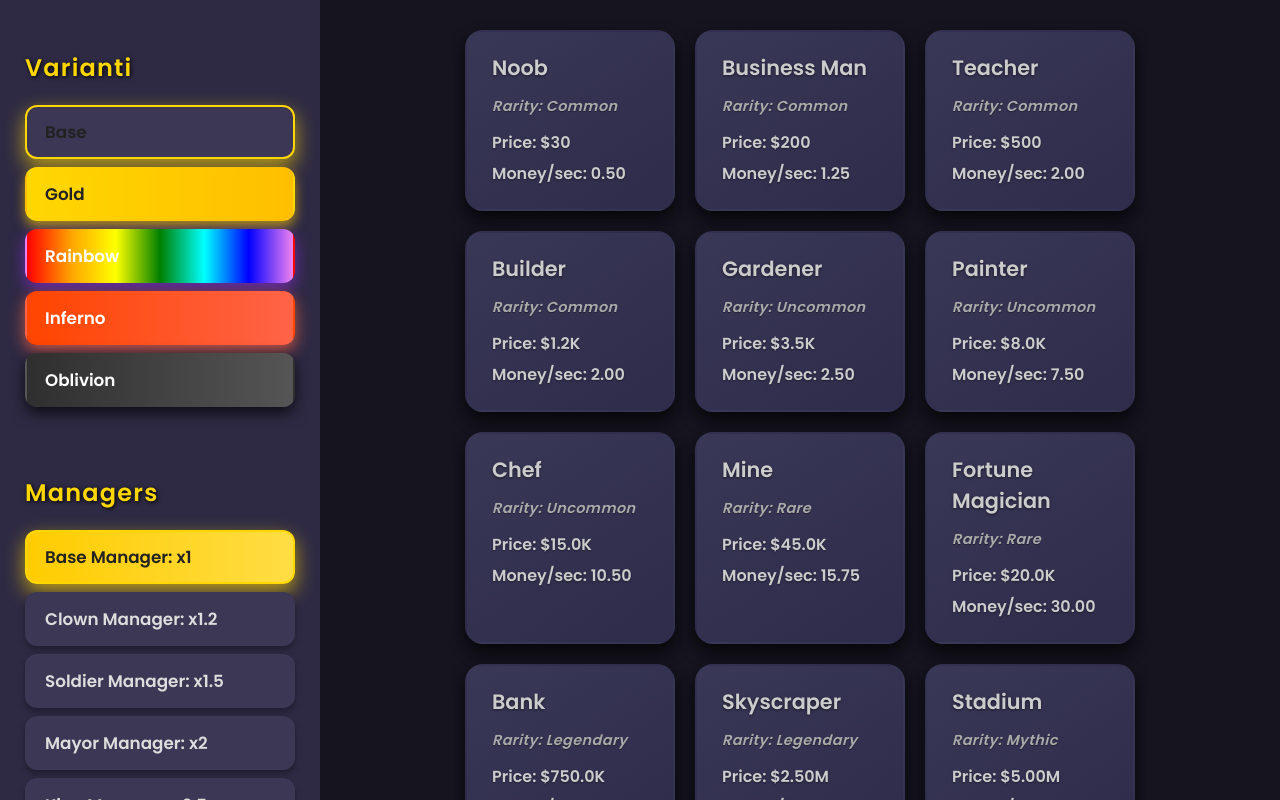
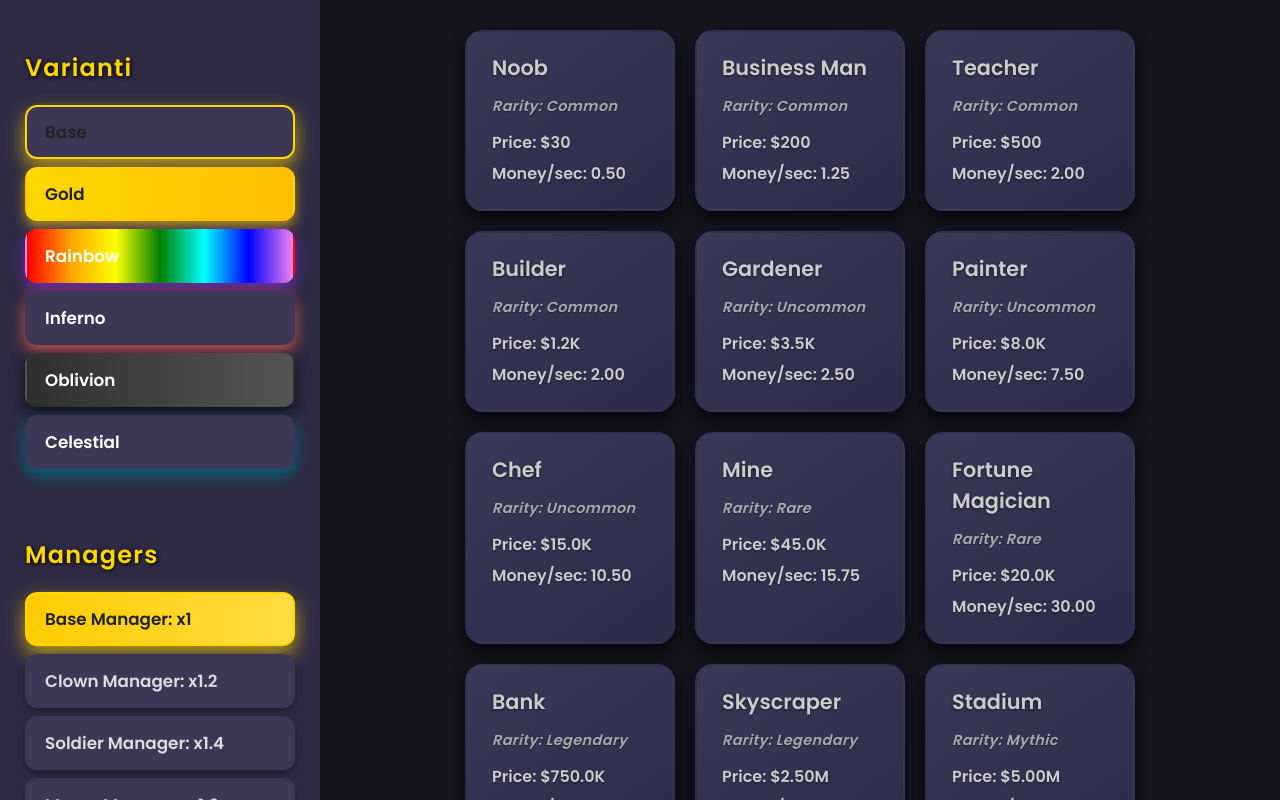
Before and after one commit to zTight1/Grow-a-busines, a plain HTML site: page index.html in a window 1280 px wide. Drawn offline with Linux system fonts and the light colour scheme.

Commit message:
Update index.html

```diff
--- a/index.html
+++ b/index.html
@@ -3,7 +3,7 @@
 <head>
   <meta charset="UTF-8" />
   <meta name="viewport" content="width=device-width, initial-scale=1" />
-  <title>Idle Life Wiki - Grafica Spettacolare</title>
+  <title>Idle Life Wiki</title>
   <link href="https://fonts.googleapis.com/css2?family=Poppins:wght@400;600&display=swap" rel="stylesheet" />
   <style>
     /* Reset e base */
@@ -86,7 +86,7 @@
       box-shadow: 0 6px 15px #8a2be2aa;
     }
     .variant.inferno {
-      background: linear-gradient(90deg, #ff4500, #ff6347);
+      background: linear-gradientc(90deg, #ff4500, #ff6347);
       color: white;
       font-weight: 700;
       box-shadow: 0 6px 15px #ff6347bb;
@@ -97,7 +97,12 @@
       font-weight: 700;
       box-shadow: 0 6px 15px #000000bb;
     }
-
+    .variant.Celestial {
+      background: linear-gradientc(90deg,#77a19f, #555555);
+      color: white;
+      font-weight: 700;
+      box-shadow: 0 6px 15px  #006977;
+     }
     /* Main area */
     .main {
       flex: 1;
@@ -257,7 +262,7 @@
 
   <div class="main">
     <div class="structures" id="structures-container"></div>
-    <div class="wiki-box" id="wiki-text">Seleziona una struttura per vedere i dettagli.</div>
+    <div class="wiki-box" id="wiki-text">Select a structure for more details.</div>
   </div>
 
   <script>
@@ -267,6 +272,7 @@
       Rainbow: 2,
       Inferno: 3,
       Oblivion: 4,
+      Celestial: 5,
     };
 
     const variantClasses = {
@@ -275,6 +281,7 @@
       Rainbow: "rainbow",
       Inferno: "inferno",
       Oblivion: "oblivion",
+      Celestial: "Celestial",
     };
 
     const variants = [
@@ -283,18 +290,20 @@
       { name: "Rainbow", multiplier: multipliers.Rainbow },
       { name: "Inferno", multiplier: multipliers.Inferno },
       { name: "Oblivion", multiplier: multipliers.Oblivion },
+      { name: "Celestial", multiplier: multipliers.Celestial },
     ];
 
     const managers = [
       { name: "Base Manager", multiplier: 1 },
       { name: "Clown Manager", multiplier: 1.2 },
-      { name: "Soldier Manager", multiplier: 1.5 },
-      { name: "Mayor Manager", multiplier: 2 },
-      { name: "King Manager", multiplier: 2.5 },
+      { name: "Soldier Manager", multiplier: 1.4 },
+      { name: "Mayor Manager", multiplier: 1.6 },
+      { name: "King Manager", multiplier: 2.0 },
+      { name: "Modern Manager", multiplier: 2.4 },
       { name: "Angel Manager", multiplier: 3 },
     ];
 
-    const prices = [30, 200, 500, 1200, 3500, 8000, 15000, 45000, 20000, 750000, 2500000, 5000000, 10000000, 150000000];
+    const prices = [30, 200, 500, 1200, 3500, 8000, 15000, 45000, 20000, 750000, 2500000, 5000000, 10000000, 150000000,1000000000,12000000000];
 
     const structuresData = [
       { name: "Noob", income: 1, cycleTime: 2, rarity: "common" },
@@ -308,9 +317,11 @@
       { name: "Fortune Magician", income: 450, cycleTime: 15, rarity: "rare" },
       { name: "Bank", income: 1500, cycleTime: 20, rarity: "legendary" },
       { name: "Skyscraper", income: 4500, cycleTime: 30, rarity: "legendary" },
-      { name: "Stadium", income: 16000, cycleTime: 35, rarity: "mythic" },
-      { name: "Waterpark", income: 60000, cycleTime: 45, rarity: "mythic" },
+      { name: "Stadium", income: 14000, cycleTime: 35, rarity: "mythic" },
+      { name: "Waterpark", income: 50000, cycleTime: 45, rarity: "mythic" },
       { name: "Castle", income: 250000, cycleTime: 40, rarity: "mythic" },
+      { name: "Club", income: 600000, cycleTime: 60, rarity: "Divine" },
+      { name: "Airport", income: 2500000, cycleTime: 60, rarity: "Divine" },
     ];
 
     let selectedVariant = variants[0];
```
